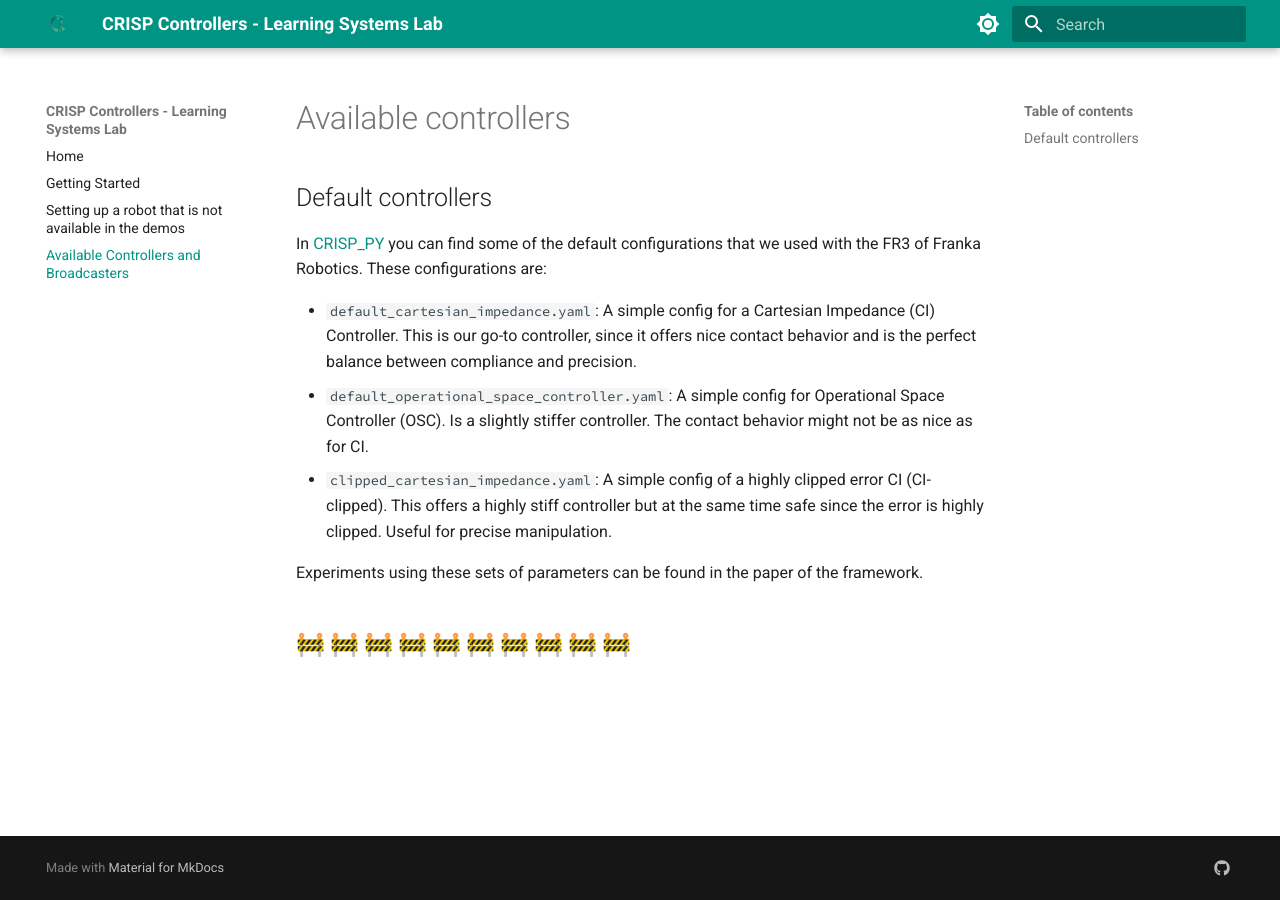
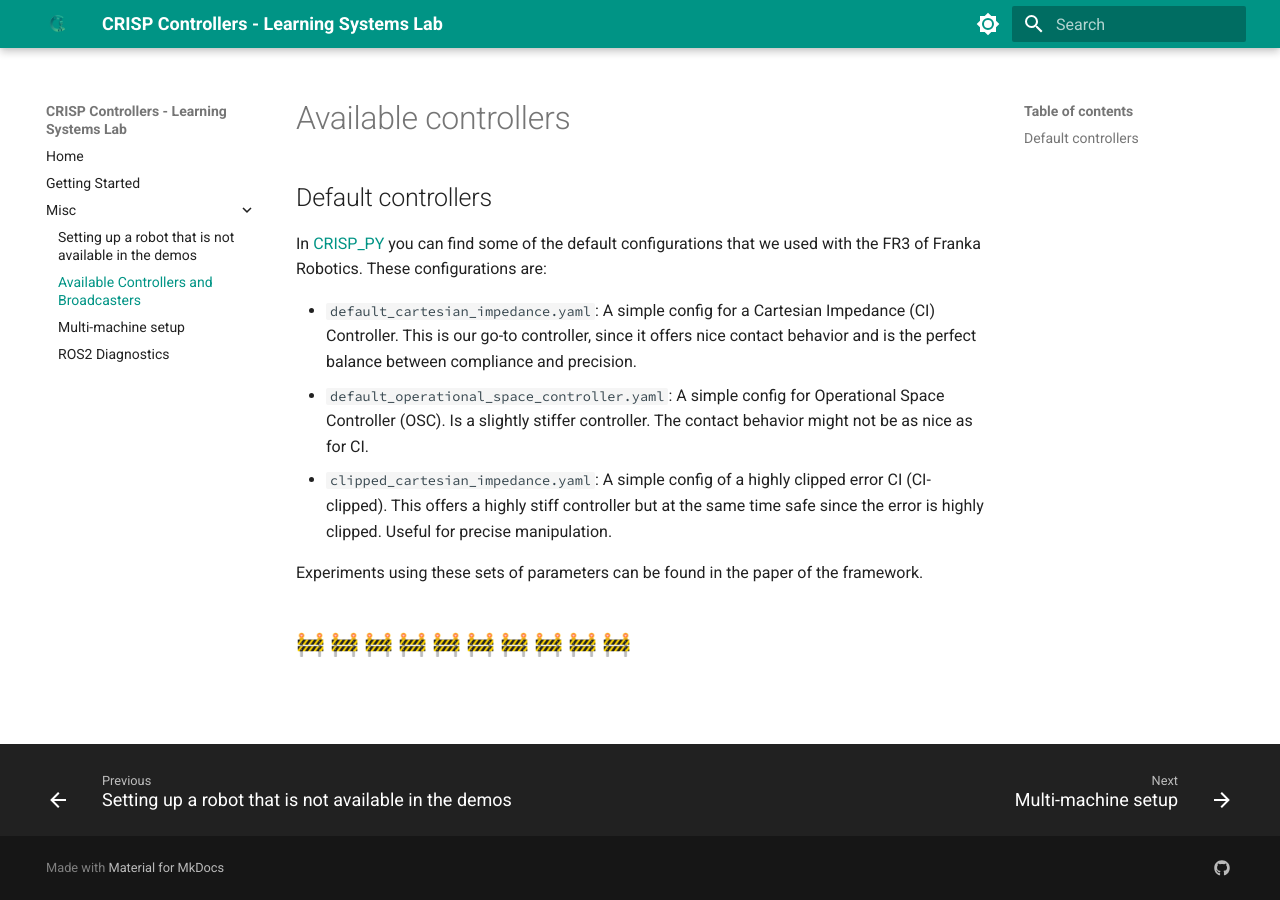
Before and after one commit to zordicom/crisp_controllers, an MkDocs documentation site: the page built from docs/misc/controllers.md, in a window 1280 px wide. Built offline with MkDocs 1.6.1 and Material for MkDocs 9.7.7, drawn with Linux system fonts in a browser that asks for light colours; emoji names are drawn with the system emoji font.

```diff
--- a/mkdocs.yml
+++ b/mkdocs.yml
@@ -2,8 +2,12 @@
 nav:
   - Home: index.md
   - Getting Started: getting_started.md
-  - Setting up a robot that is not available in the demos: new_robot_setup.md
-  - Available Controllers and Broadcasters: controllers.md
+  - Misc:
+    - Setting up a robot that is not available in the demos: misc/new_robot_setup.md
+    - Available Controllers and Broadcasters: misc/controllers.md
+    - Multi-machine setup: misc/multi_machine_setup.md
+    - ROS2 Diagnostics: misc/diagnostics.md
+
   # - Test: crisp_controllers/classes.md
 
 theme:
@@ -41,6 +45,7 @@
     - content.code.copy
     - content.code.select
     - content.code.annotate
+    - navigation.footer
   icon:
     repo: fontawesome/brands/github
 
```
Also changed, not shown: docs/getting_started.md (+34 -6 lines), docs/misc/multi_machine_setup.md (added, +1 -0 lines), docs/misc/controllers.md (renamed from docs/controllers.md), docs/misc/diagnostics.md (added), docs/misc/new_robot_setup.md (renamed from docs/new_robot_setup.md).
